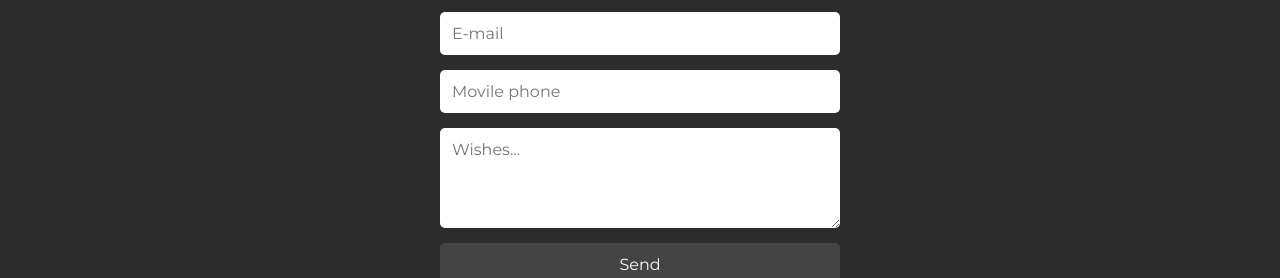
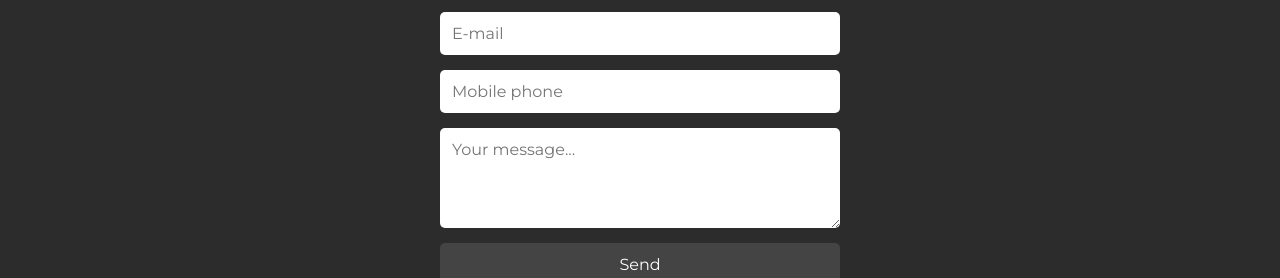
Before and after one commit to Nataliya-max/final-project, a React (Create React App) app: page /contact in a window 1280 px wide. Shown: the part 234-512 px from the top of the page. Built offline with nearby package versions, Linux system fonts and the light colour scheme; a web font is replaced by a local one.

Commit message:
first commit

```diff
--- a/src/Contact/Contact.js
+++ b/src/Contact/Contact.js
@@ -9,15 +9,15 @@ function Contact() {
         <input type="text" placeholder="Name..." required />
         <input type="text" placeholder="Surname..." required />
         <input type="email" placeholder="E-mail" required />
-        <input type="tel" placeholder="Movile phone" required />
-        <textarea placeholder="Wishes..." rows="4" required></textarea>
+        <input type="tel" placeholder="Mobile phone" required />
+        <textarea placeholder="Your message..." rows="4" required></textarea>
         <button type="submit">Send</button>
       </form>
 
       <div className="social-icons">
-        <a href="#"><i className="fab fa-instagram"><img src="instagram.png" width="40px" alt="logo"/></i></a>
-        <a href="#"><i className="fab fa-facebook"><img src="facebook.png" width="40px" alt="logo"/></i></a>
-        <a href="#"><i className="fab fa-twitter"><img src="logotipo-de-twitter.png" width="40px" alt="logo"/></i></a>
+        <p><i className="fab fa-instagram"><img src="instagram.png" width="40px" alt="Instargam logo"/></i></p>
+        <p><i className="fab fa-facebook"><img src="facebook.png" width="40px" alt="Facebook logo"/></i></p>
+        <p><i className="fab fa-twitter"><img src="logotipo-de-twitter.png" width="40px" alt="Twitter logo"/></i></p>
       </div>
     </div>
   );
```
